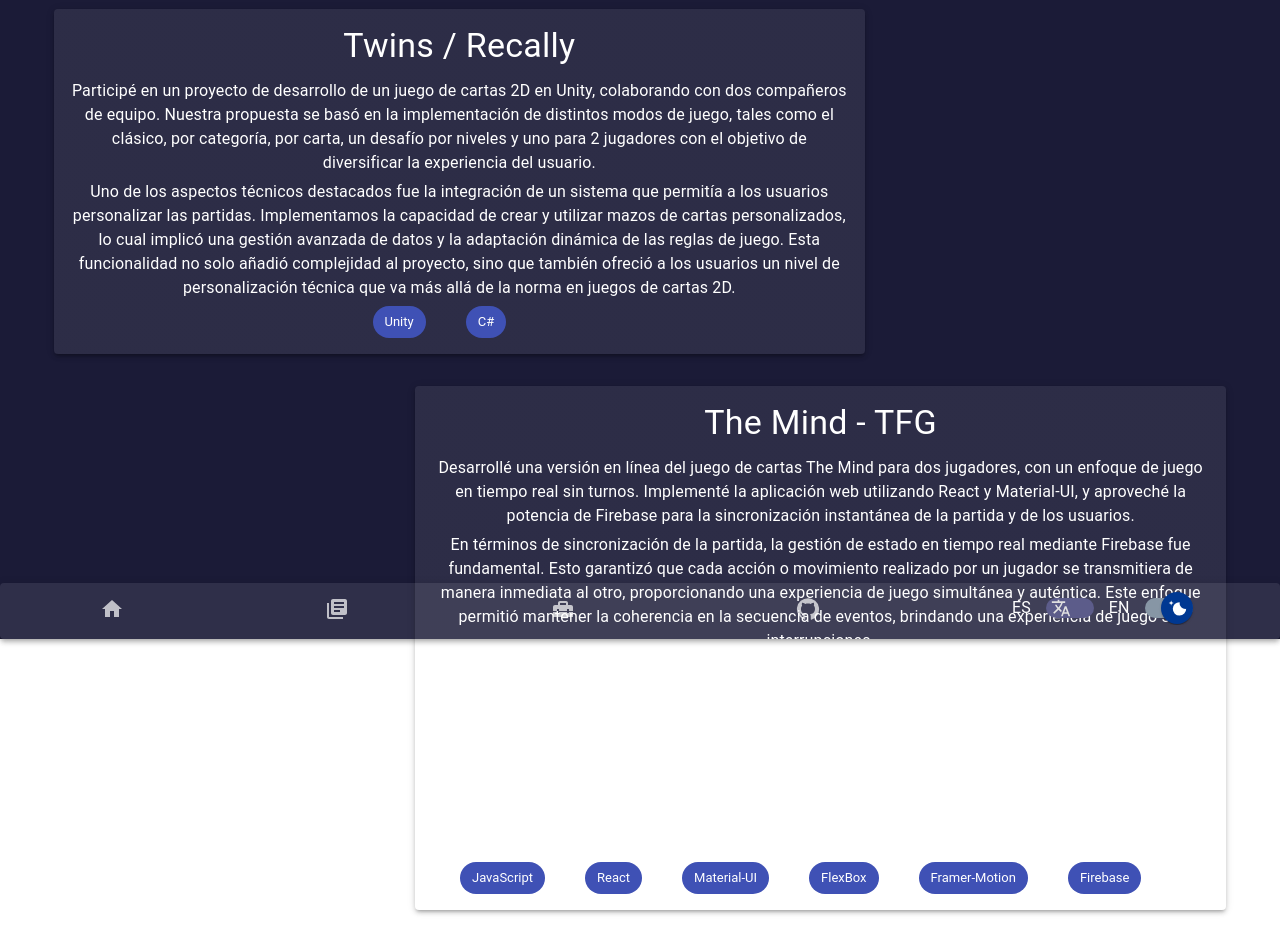
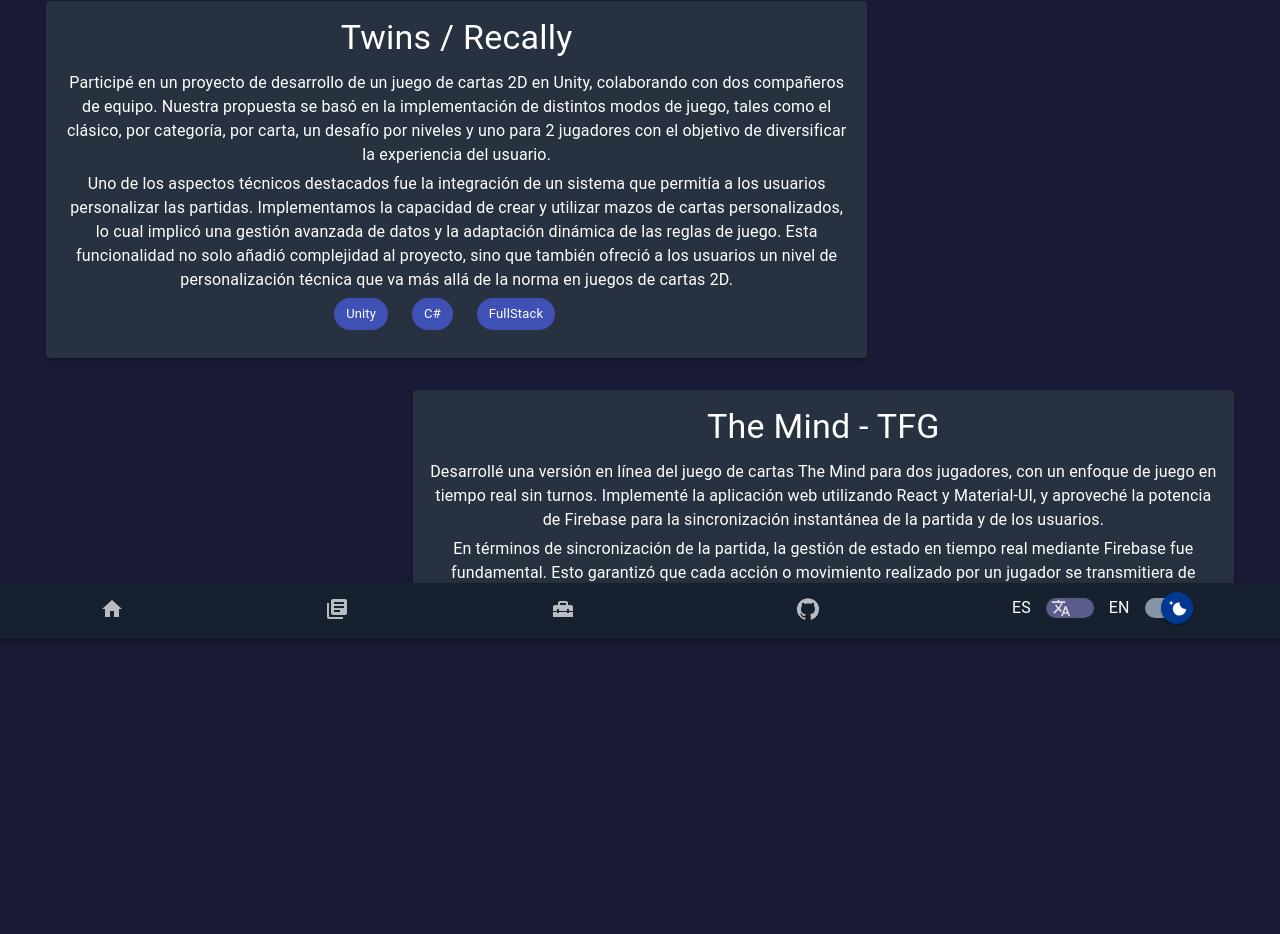
Before and after one commit to RLGARAY/RubenPortfolio, a React (Create React App) app: page /projects in a window 1280 px wide. Shown: the part 161-1095 px from the top of the page. After the commit the page ends 800 px from the top, so only its background shows below. Built offline with nearby package versions, Linux system fonts and the light colour scheme.

Commit message:
Added DB and ui improvements
Added some new DB content, image and link parts in project. Also some ui improvements

```diff
--- a/public/en_textDB.json
+++ b/public/en_textDB.json
@@ -8,7 +8,7 @@
           "During my time at Gilytics AG from November 2021 to January 2023, I worked as a Front-End Developer. My responsibilities focused on creating and maintaining an innovative web tool developed with React and Material-UI, with a precise focus on managing maps and data layers.",
           "I was in charge of maintaining various features and functionalities, as well as designing and implementing new features to enhance the user experience. Additionally, I had a brief experience in mentoring internship students. Although it was a more modest contribution, I participated in providing an introduction and support to students in the work environment."
         ],
-        "tags": ["JavaScript", "React", "Material-UI", "FlexBox"]
+        "tags": ["JavaScript", "React", "Material-UI", "FlexBox", "Front-End"]
       }
     ]
   },
@@ -36,7 +36,12 @@
           "I participated in a 2D card game development project in Unity, collaborating with two team members. Our proposal focused on implementing various game modes, such as classic, by category, by card, a level challenge, and one for 2 players to diversify the user experience.",
           "One of the technical highlights was the integration of a system that allowed users to customize the games. We implemented the ability to create and use custom card decks, which involved advanced data management and dynamic adaptation of game rules. This functionality not only added complexity to the project but also offered users a level of technical customization beyond the norm in 2D card games."
         ],
-        "tags": ["Unity", "C#"]
+        "tags": ["Unity", "C#", "FullStack"],
+        "image": "perdida vida.jpg",
+        "links": {
+          "github": "url_to_github_repository",
+          "demo": "url_to_demo"
+        }
       },
       {
         "subtitle": "The Mind - Final Project",
@@ -46,7 +51,32 @@
           "The user interface was designed with Flexbox for efficient layout, and to enhance the visual experience, I incorporated animations using the Framer Motion library. These additions provided a flexible and dynamic design, contributing to a more engaging gaming experience.",
           "In the user domain, the implementation of Firebase Authentication ensured strong and secure authentication. Each user uniquely accessed their gaming session, with associated data and progress exclusive to them. This synchronization not only contributed to the smoothness of the game but also ensured a personalized and secure experience for each participant, consolidating the integrity of real-time gaming."
         ],
-        "tags": ["JavaScript", "React", "Material-UI", "FlexBox", "Framer-Motion", "Firebase"]
+        "tags": [
+          "JavaScript",
+          "React",
+          "Material-UI",
+          "FlexBox",
+          "Framer-Motion",
+          "Firebase",
+          "FullStack"
+        ],
+        "image": "perdida vida.jpg",
+        "links": {
+          "github": "url_to_github_repository",
+          "demo": "url_to_demo"
+        }
+      },
+      {
+        "subtitle": "This Portfolio",
+        "texts": [
+          "Even though my portfolio is simple, I took the opportunity to try out new techniques that I wasn't familiar with. I started using TypeScript, implemented a custom language switch, and adjusted the page's color through custom themes. Despite its simplicity, this project became a valuable space for exploration and learning."
+        ],
+        "tags": ["TypeScript", "React", "Material-UI", "FlexBox", "Firebase", "FullStack"],
+        "image": "perdida vida.jpg",
+        "links": {
+          "github": "url_to_github_repository",
+          "demo": "url_to_demo"
+        }
       }
     ]
   },
--- a/public/es_textDB.json
+++ b/public/es_textDB.json
@@ -8,7 +8,7 @@
           "Durante mi tiempo en Gilytics AG de noviembre de 2021 a enero de 2023, desempeñé el rol de Desarrollador Front-End. Mi labor se centró en la creación y mantenimiento de una herramienta web innovadora, desarrollada con React y Material-UI, con un enfoque preciso en la gestión de mapas y capas de datos.",
           "Me encargué del mantenimiento de las diversas características y funcionalidades, así como del diseño e implementación de algunas nuevas funcionalidades para mejorar la experiencia del usuario. Además, tuve una breve experiencia en la formación de estudiantes en prácticas. Aunque fue una contribución más modesta, participé en proporcionar una introducción y apoyo a estudiantes en el entorno laboral."
         ],
-        "tags": ["JavaScript", "React", "Material-UI", "FlexBox"]
+        "tags": ["JavaScript", "React", "Material-UI", "FlexBox", "Front-End"]
       }
     ]
   },
@@ -36,7 +36,12 @@
           "Participé en un proyecto de desarrollo de un juego de cartas 2D en Unity, colaborando con dos compañeros de equipo. Nuestra propuesta se basó en la implementación de distintos modos de juego, tales como el clásico, por categoría, por carta, un desafío por niveles y uno para 2 jugadores con el objetivo de diversificar la experiencia del usuario.",
           "Uno de los aspectos técnicos destacados fue la integración de un sistema que permitía a los usuarios personalizar las partidas. Implementamos la capacidad de crear y utilizar mazos de cartas personalizados, lo cual implicó una gestión avanzada de datos y la adaptación dinámica de las reglas de juego. Esta funcionalidad no solo añadió complejidad al proyecto, sino que también ofreció a los usuarios un nivel de personalización técnica que va más allá de la norma en juegos de cartas 2D."
         ],
-        "tags": ["Unity", "C#"]
+        "tags": ["Unity", "C#", "FullStack"],
+        "image": "perdida vida.jpg",
+        "links": {
+          "github": "url_to_github_repository",
+          "demo": "url_to_demo"
+        }
       },
       {
         "subtitle": "The Mind - TFG",
@@ -46,7 +51,32 @@
           "La interfaz de usuario se diseñó con Flexbox para lograr una disposición eficiente, y para mejorar la experiencia visual, incorporé animaciones mediante la biblioteca Framer Motion. Estas adiciones proporcionaron un diseño flexible y dinámico, contribuyendo a una experiencia de juego más atractiva.",
           "En el ámbito de los usuarios, la implementación de Firebase Authentication aseguró una autenticación sólida y segura. Cada usuario accedía de manera única a su sesión de juego, con datos y progresos asociados de forma exclusiva. Esta sincronización no solo contribuyó a la fluidez del juego, sino que también aseguró una experiencia personalizada y segura para cada participante, consolidando la integridad del juego en tiempo real."
         ],
-        "tags": ["JavaScript", "React", "Material-UI", "FlexBox", "Framer-Motion", "Firebase"]
+        "tags": [
+          "JavaScript",
+          "React",
+          "Material-UI",
+          "FlexBox",
+          "Framer-Motion",
+          "Firebase",
+          "FullStack"
+        ],
+        "image": "perdida vida.jpg",
+        "links": {
+          "github": "url_to_github_repository",
+          "demo": "url_to_demo"
+        }
+      },
+      {
+        "subtitle": "Este Portfolio",
+        "texts": [
+          "Aunque mi portafolio es simple, aproveché la oportunidad para probar nuevas técnicas que no conocía. Comencé a utilizar TypeScript, implementé un cambio de idioma personalizado y ajusté el color de la página mediante temas propios. A pesar de su simplicidad, este proyecto se convirtió en un espacio valioso para explorar y aprender."
+        ],
+        "tags": ["TypeScript", "React", "Material-UI", "FlexBox", "Firebase", "FullStack"],
+        "image": "perdida vida.jpg",
+        "links": {
+          "github": "url_to_github_repository",
+          "demo": "url_to_demo"
+        }
       }
     ]
   },
--- a/src/App.tsx
+++ b/src/App.tsx
@@ -1,5 +1,6 @@
 import React from 'react';
 import { Routes, Route, Navigate } from 'react-router-dom';
+import CssBaseline from '@mui/material/CssBaseline';
 
 import Box from '@mui/material/Box';
 
@@ -16,7 +17,15 @@ function App() {
   return (
     <ThemeProviderWrapper>
       <TextProvider>
-        <Box sx={{ height: '100vh', bgcolor: 'background.default' }}>
+        <CssBaseline />
+        <Box sx={{ height: '94vh', display: 'flex', flexDirection: 'column' }}>
+          <NavBar />
+          <Box
+            sx={{
+              flexGrow: 1,
+              overflow: 'auto',
+            }}
+          >
             <Routes>
               <Route path="/" element={<Home />} />
               <Route path="/studies" element={<Studies />} />
@@ -25,7 +34,7 @@ function App() {
               {/* Ruta comodín: redirigir a Home si la ruta no coincide */}
               <Route path="*" element={<Navigate to="/" />} />
             </Routes>
-          <NavBar />
+          </Box>
         </Box>
       </TextProvider>
     </ThemeProviderWrapper>
--- a/src/components/NavBar.tsx
+++ b/src/components/NavBar.tsx
@@ -22,7 +22,6 @@ export default function NavBar(): JSX.Element {
   return (
     <Paper sx={{ position: 'fixed', bottom: 0, left: 0, right: 0 }} elevation={4}>
       <BottomNavigation
-        showLabels
         sx={{ justifyContent: 'space-around' }}
         value={value}
         onChange={(event, newValue) => {
--- a/src/contexts/DataProvider.tsx
+++ b/src/contexts/DataProvider.tsx
@@ -14,6 +14,8 @@ interface TextItem {
   subtitle: string;
   texts: string[];
   tags: string[];
+  image: string;
+  links: string[];
 }
 
 interface SectionData {
--- a/src/contexts/ThemeProviderWrapper.tsx
+++ b/src/contexts/ThemeProviderWrapper.tsx
@@ -37,7 +37,7 @@ export const ThemeProviderWrapper: React.FC<ThemeProviderWrapperProps> = ({ chil
       },
       background: {
         default: darkMode ? '#1b1b37' : 'auto',
-        paper: darkMode ? '##16202f' : 'auto',
+        paper: darkMode ? '#16202f' : 'auto',
       },
     },
   });
--- a/src/pages/Experience.tsx
+++ b/src/pages/Experience.tsx
@@ -69,10 +69,9 @@ const Experience: React.FC = () => {
               {item.tags.map((tag, tagIndex) => (
                 <Chip
                   color="primary"
-                  variant="outlined"
                   key={tagIndex}
                   label={tag}
-                  sx={{ marginRight: 5 }}
+                  sx={{ marginRight: 3, marginBottom: 1.5 }}
                 />
               ))}
             </Paper>
--- a/src/pages/Projects.tsx
+++ b/src/pages/Projects.tsx
@@ -12,6 +12,8 @@ interface TextItem {
   subtitle: string;
   texts: string[];
   tags: string[];
+  image: string;
+  links: string[];
 }
 
 interface SectionData {
@@ -20,16 +22,14 @@ interface SectionData {
 }
 
 const Projects: React.FC = () => {
-  // Obtener el valor del contexto
   const textData = useTextContext();
 
-  // Manejar la carga de datos si aún no están disponibles
   if (!textData || !textData.projects) {
     return <p>Cargando...</p>;
   }
 
-  // Obtener datos específicos de la sección de experiencia
   const projectsData: SectionData = textData.projects;
+
   return (
     <Box
       sx={{
@@ -42,7 +42,7 @@ const Projects: React.FC = () => {
       <Typography variant="h1" gutterBottom>
         {projectsData.title}
       </Typography>
-      <Grid container spacing={4} sx={{ flexDirection: 'column', padding: 3 }}>
+      <Grid container spacing={4} sx={{ flexDirection: 'column', padding: 2 }}>
         {projectsData.content.map((item, index) => (
           <Grid
             key={index}
@@ -66,7 +66,12 @@ const Projects: React.FC = () => {
                 </Typography>
               ))}
               {item.tags.map((tag, tagIndex) => (
-                <Chip color="primary" key={tagIndex} label={tag} sx={{ marginRight: 5 }} />
+                <Chip
+                  color="primary"
+                  key={tagIndex}
+                  label={tag}
+                  sx={{ marginRight: 3, marginBottom: 1.5 }}
+                />
               ))}
             </Paper>
           </Grid>
```
Lines whose indentation alone changed are shown as unchanged.
